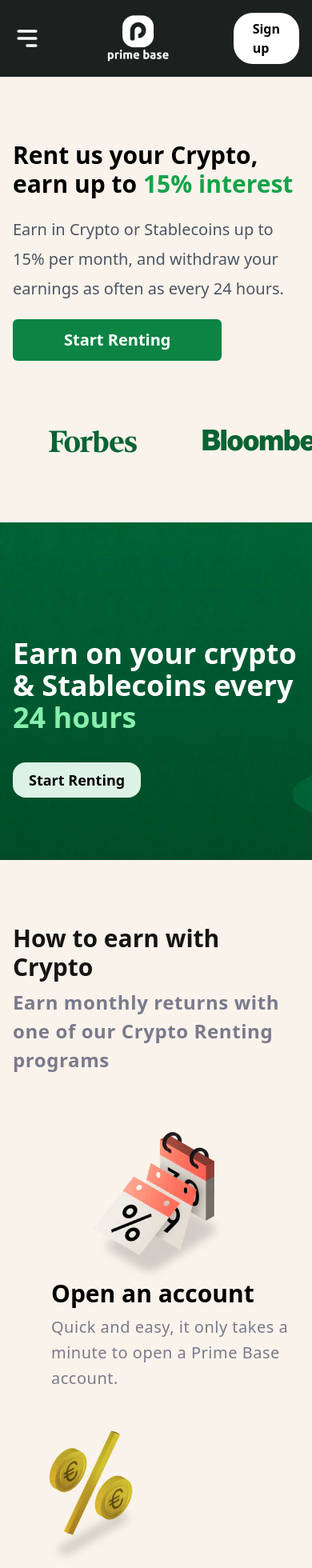
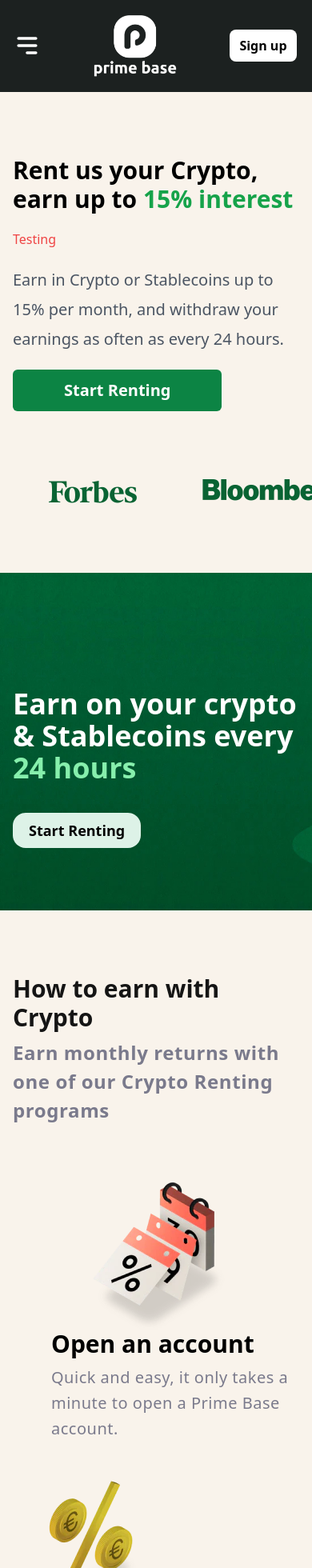
Before and after one commit to Thomson-dev/prime-base, a React (Create React App) app: page / in a window 390 px wide. Shown: the top 1960 px of the page at 80% size. Built offline with nearby package versions, Linux system fonts and the light colour scheme.

Commit message:
navbar fixed

```diff
--- a/src/Components/Hero.jsx
+++ b/src/Components/Hero.jsx
@@ -92,6 +92,8 @@ const Hero = () => {
             <span className="text-green-600">15% interest</span>
           </h1>
 
+          <h1 className="text-red-500 sm:text-green-500 md:text-black ">Testing</h1>
+
           <p className="text-gray-600 font-sans text-xl md:text-2xl leading-[37px] ">
             Earn in Crypto or Stablecoins up to 15% per month, and withdraw your
             earnings as often as every 24 hours.
--- a/src/Components/Navbar.jsx
+++ b/src/Components/Navbar.jsx
@@ -46,7 +46,7 @@ const Navbar = () => {
         </div>
       </div>
 
-      <div className="flex md:hidden justify-between items-center space-x-10 w-full ">
+      <div className="flex md:hidden  justify-between items-center space-x-2 w-full ">
         <div
           onClick={() => setOpen(!open)}
           className=" text-white  md:hidden  text-4xl cursor-pointer "
@@ -59,8 +59,8 @@ const Navbar = () => {
         </div>
 
 
-        <div className="w-[100%] flex  items-center justify-center ">
-          <a href="/#" className="py-2 px-6 rounded-3xl font-semibold  bg-white">Sign up</a>
+        <div className=" flex  items-center w-[100%] justify-center ">
+          <a href="/#" className="py-2  px-3 rounded-lg font-semibold  bg-white">Sign up</a>
         </div>
       </div>
     </nav>
--- a/src/Components/Steps.jsx
+++ b/src/Components/Steps.jsx
@@ -17,7 +17,7 @@ const Steps = () => {
         </p>
 
         <div className="md:flex flex-col justify-center items-center py-[3rem] space-y-5">
-          <Bounce triggerOnce>
+
             <div className="flex space-x-12 flex-col md:flex-row items-center">
               <img src={calendar} alt="" />
               <div className="">
@@ -30,9 +30,8 @@ const Steps = () => {
                 </p>
               </div>
             </div>
-          </Bounce>
 
-          <Bounce triggerOnce>
+
             <div className="md:flex space-x-12 m:flex-col md:flex-row items-center">
               <img src={percentage} alt="" />
               <div className="">
@@ -45,9 +44,9 @@ const Steps = () => {
                 </p>
               </div>
             </div>
-          </Bounce>
 
-          <Bounce triggerOnce>
+
+
             <div className="flex space-x-12 flex-col md:flex-row items-center">
               <img src={time} alt="" />
               <div className="">
@@ -60,7 +59,7 @@ const Steps = () => {
                 </p>
               </div>
             </div>
-          </Bounce>
+
         </div>
       </div>
     </div>
```
